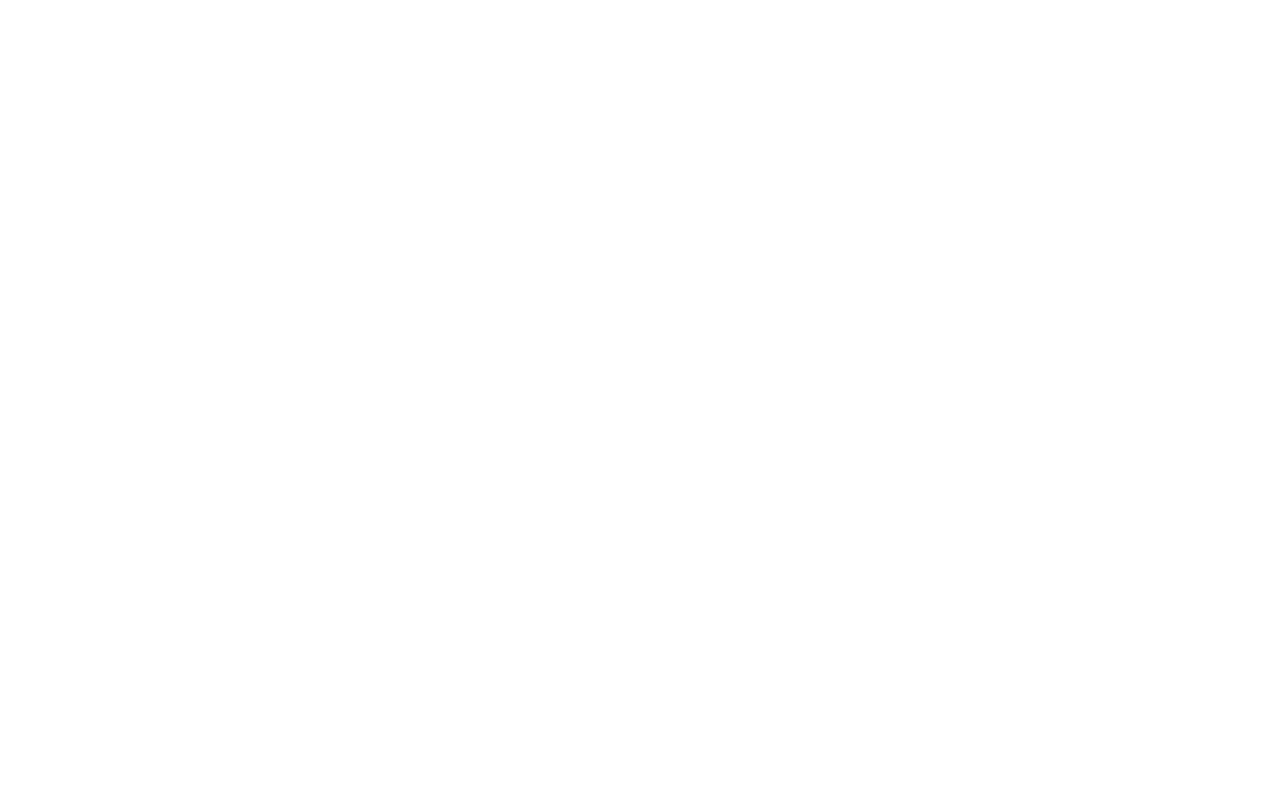
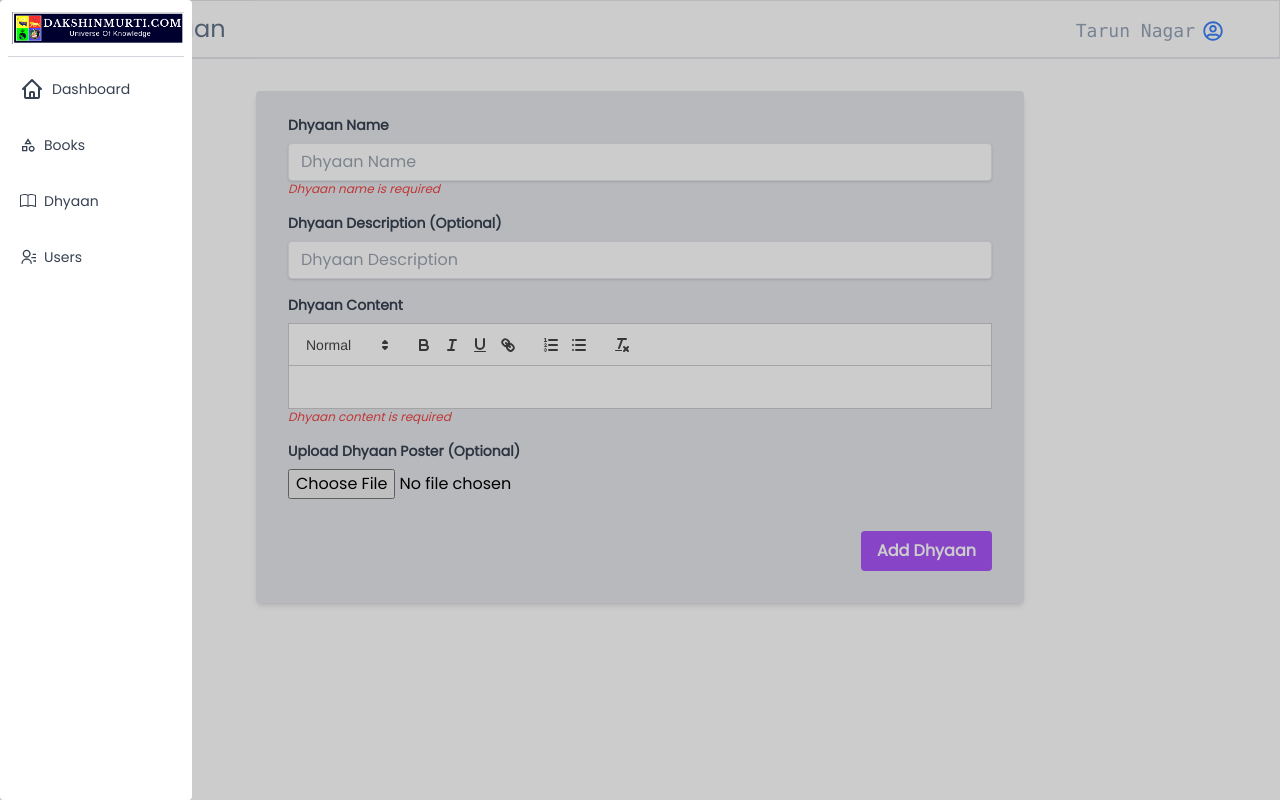
Before and after one commit to Vijay1907/POOJA, a React (Vite) app: page /add-dhyaan in a window 1280 px wide. Before the commit this address had no page. Built offline with nearby package versions, Linux system fonts and the light colour scheme.

Commit message:
add books done

```diff
--- a/package.json
+++ b/package.json
@@ -25,6 +25,7 @@
     "react-icons": "^4.11.0",
     "react-loader-spinner": "^5.3.4",
     "react-query": "^3.39.3",
+    "react-quill": "^2.0.0",
     "react-redux": "^8.1.2",
     "react-router-dom": "^6.15.0",
     "react-toastify": "^9.1.3",
--- a/src/App.jsx
+++ b/src/App.jsx
@@ -15,8 +15,8 @@ import UpdateSubject from "./Pages/Subject/UpdateSubject";
 // import {ReactQueryDevTools} from "react-query/devtools"
 import { ToastContainer } from 'react-toastify';
 import 'react-toastify/dist/ReactToastify.css';
-import AddMcqSubject from "./Pages/Mcq/AddMcqSubject";
-import McqSubject from "./Pages/Mcq/McqSubject";
+import AddDhyaan from "./Pages/Mcq/AddMcqSubject";
+import Dhyaan from "./Pages/Mcq/McqSubject";
 import AddMcq from "./Pages/Mcq/AddMcq";
 import AddMcqTest from "./Pages/Mcq/AddMcqTest";
 import ViewUserDetails from "./Pages/UserDetails/ViewUserDetails";
@@ -64,7 +64,15 @@ function App() {
           path="/dhyaan"
           element={
             <PrivateRoute>
-              <McqSubject />
+              <Dhyaan />
+            </PrivateRoute>
+          }
+        />
+        <Route
+          path="/add-dhyaan"
+          element={
+            <PrivateRoute>
+              <AddDhyaan />
             </PrivateRoute>
           }
         />
@@ -140,14 +148,7 @@ function App() {
             </PrivateRoute>
           }
         />
-        <Route
-          path="/add-mcqSubject"
-          element={
-            <PrivateRoute>
-              <AddMcqSubject />
-            </PrivateRoute>
-          }
-        />
+
         <Route
           path="/add-mcq/:id"
           element={
--- a/src/Pages/Mcq/AddMcqSubject.jsx
+++ b/src/Pages/Mcq/AddMcqSubject.jsx
@@ -1,22 +1,24 @@
-import  { useState } from 'react';
+import React, { useState } from 'react';
 import Navbar from '../../components/Navbar';
 import Sidebar from '../../components/Sidebar';
 import Cookies from 'js-cookie';
 import { privateRequest } from '../../configs/RequestMethod';
 import { toast } from 'react-toastify';
 import 'react-toastify/dist/ReactToastify.css';
+import 'react-quill/dist/quill.snow.css';
+import ReactQuill from 'react-quill';
 
-
-const AddMcqSubject = () => {
+const AddDhyaan = () => {
   const [image, setImage] = useState(null);
-  const [subjectName, setSubjectName] = useState("");
-
+  const [dhyaanName, setDhyaanName] = useState("");
+  const [dhyaanDescription, setDhyaanDescription] = useState(""); // Optional
+  const [editorContent, setEditorContent] = useState("");
 
   const submitImage = async () => {
     if (image) {
       const data = new FormData();
       data.append("file", image);
-      data.append("upload_preset", "dakshin_murti"); // Replace with your actual upload preset name
+      data.append("upload_preset", "dakshin_murti");
 
       try {
         const response = await fetch(
@@ -27,33 +29,7 @@ const AddMcqSubject = () => {
           }
         );
         const result = await response.json();
-        console.log(result);
-
-        // Here you can use result.url or result.secure_url to store the uploaded image URL
-        // in your state or send it to your backend.
-
-        // Now, create the payload object with subject data
-        const payload = {
-          subjectName: subjectName,
-          subjectPoster: result.secure_url // Use the uploaded image URL from Cloudinary response
-        };
-
-         // Retrieve the JWT token from cookies
-    const jwtToken = Cookies.get('jwtToken');
-
-        // Send the payload to your backend API using Axios
-        try {
-          const response = await privateRequest.post("/study/mcqSubject", payload , {
-            headers: {
-              Authorization: `Bearer ${jwtToken}` // Include the JWT token in the Authorization header
-            }
-          });
-          console.log(response.data);
-          toast.success('Subject added successfully!');
-        } catch (error) {
-          console.error(error);
-        }
-
+        return result.secure_url;
       } catch (error) {
         console.error(error);
       }
@@ -62,96 +38,112 @@ const AddMcqSubject = () => {
 
   const handleSubmit = async (e) => {
     e.preventDefault();
-    if (!subjectName || !image) {
-      toast.error('All fields are required');
+    if (!dhyaanName || !editorContent) {
+      toast.error('Dhyaan Name and Content are required');
       return;
     }
 
-    // Call the function to upload image to Cloudinary
-    await submitImage();
+    const imageUrl = await submitImage();
 
-    // Clear form fields after submission
-    setSubjectName("");
-    setImage(null);
+    const payload = {
+      dhyaanName: dhyaanName,
+      dhyaanDescription: dhyaanDescription, // Optional
+      dhyaanContent: editorContent,
+      dhyaanPoster: imageUrl || "" // Optional image upload
+    };
+
+    const jwtToken = Cookies.get('jwtToken');
+
+    try {
+      const response = await privateRequest.post("/dhyaan/add", payload, {
+        headers: {
+          Authorization: `Bearer ${jwtToken}`
+        }
+      });
+      toast.success('Dhyaan added successfully!');
+      setDhyaanName("");
+      setDhyaanDescription("");
+      setEditorContent("");
+      setImage(null);
+    } catch (error) {
+      console.error(error);
+      toast.error('Failed to add Dhyaan');
+    }
   };
-
-
 
   return (
     <div>
-      <Navbar title={"Add MCQ Subject"} />
+      <Navbar title={"Add Dhyaan"} />
       <Sidebar />
 
-      <div className="w-full max-w-xl m-auto mt-8 ">
-        <form
-          className="bg-gray-200 shadow-md rounded px-8 pt-6 pb-8 mb-4"
-          onSubmit={handleSubmit}
-        >
-          <div className="mb-8">
+      <div className="w-full max-w-3xl m-auto mt-8">
+        <form className="bg-gray-200 shadow-md rounded px-8 pt-6 pb-8 mb-4" onSubmit={handleSubmit}>
+          <div className="mb-4">
             <label className="block text-gray-700 text-sm font-bold mb-2">
-              Subject Name
+              Dhyaan Name
             </label>
             <input
               className="shadow appearance-none border rounded w-full py-2 px-3 text-gray-700 leading-tight focus:outline-none focus:shadow-outline"
               type="text"
-              placeholder="Subject Name"
-              value={subjectName}
-              onChange={(e) => setSubjectName(e.target.value)}
+              placeholder="Dhyaan Name"
+              value={dhyaanName}
+              onChange={(e) => setDhyaanName(e.target.value)}
             />
-            {!subjectName && (
-  <p className="text-red-500 text-xs italic">Subject name is required</p>
-)}
+            {!dhyaanName && <p className="text-red-500 text-xs italic">Dhyaan name is required</p>}
           </div>
 
-          <div className="flex items-center mb-8 justify-center w-full h-40 border-2 border-gray-300 border-dashed rounded-lg cursor-pointer bg-gray-50 dark:hover:bg-gray-800 dark:bg-gray-700 hover:bg-gray-100 dark:border-gray-600 dark:hover:border-gray-500 dark:hover:bg-gray-600">
-            {/* <div className="bg-white rounded p-3 opacity-90 flex flex-col items-center justify-center pt-5 pb-6">
-              <svg
-                aria-hidden="true"
-                className="w-10 h-10 mb-3 text-gray-400"
-                fill="none"
-                stroke="currentColor"
-                viewBox="0 0 24 24"
-                xmlns="http://www.w3.org/2000/svg"
-              >
-                <path
-                  strokeLinecap="round"
-                  strokeLinejoin="round"
-                  strokeWidth="2"
-                  d="M7 16a4 4 0 01-.88-7.903A5 5 0 1115.9 6L16 6a5 5 0 011 9.9M15 13l-3-3m0 0l-3 3m3-3v12"
-                ></path>
-              </svg>
-              <p className="mb-2 text-sm text-gray-500 dark:text-gray-400">
-                <span className="font-semibold">Click to upload</span>
-              </p>
-              <p className="text-xs text-gray-500 dark:text-gray-400">
-                SVG, PNG, JPG or GIF (MAX. 800x400px)
-              </p>
-            </div> */}
+          <div className="mb-4">
+            <label className="block text-gray-700 text-sm font-bold mb-2">
+              Dhyaan Description (Optional)
+            </label>
+            <input
+              className="shadow appearance-none border rounded w-full py-2 px-3 text-gray-700 leading-tight focus:outline-none focus:shadow-outline"
+              type="text"
+              placeholder="Dhyaan Description"
+              value={dhyaanDescription}
+              onChange={(e) => setDhyaanDescription(e.target.value)}
+            />
+          </div>
+
+          <div className="mb-4">
+            <label className="block text-gray-700 text-sm font-bold mb-2">
+              Dhyaan Content
+            </label>
+            <ReactQuill
+              theme="snow"
+              value={editorContent}
+              onChange={setEditorContent}
+              className="bg-white"
+            />
+            {!editorContent && <p className="text-red-500 text-xs italic">Dhyaan content is required</p>}
+          </div>
+
+          <div className="mb-8">
+            <label className="block text-gray-700 text-sm font-bold mb-2">
+              Upload Dhyaan Poster (Optional)
+            </label>
+            <input
+              type="file"
+              accept="image/*"
+              onChange={(e) => setImage(e.target.files[0])}
+            />
             {image && (
               <div>
                 <img
-                  className="max-h-[9rem] object-contain"
-                  src={URL.createObjectURL(image)} // Display the selected image
+                  className="max-h-40 object-contain mt-4"
+                  src={URL.createObjectURL(image)}
                   alt="Uploaded"
                 />
               </div>
             )}
-            <input
-              type="file"
-              accept="image/*"
-              className=""
-              onChange={(e) => setImage(e.target.files[0])}
-            />
-            {!image && (
-  <p className="text-red-500 text-xs italic">Image is required</p>
-)}
           </div>
+
           <div className="flex items-center justify-end">
             <button
-              className="bg-purple-500 hover:bg-blue-700 text-white font-bold py-2 px-4 rounded focus:outline-none focus:shadow-outline"
+              className="bg-purple-500 hover:bg-purple-700 text-white font-bold py-2 px-4 rounded focus:outline-none focus:shadow-outline"
               type="submit"
             >
-              Add Mcq Subject
+              Add Dhyaan
             </button>
           </div>
         </form>
@@ -160,4 +152,4 @@ const AddMcqSubject = () => {
   );
 };
 
-export default AddMcqSubject;
+export default AddDhyaan;
--- a/src/Pages/Mcq/McqSubject.jsx
+++ b/src/Pages/Mcq/McqSubject.jsx
@@ -8,7 +8,7 @@ import { privateRequest } from '../../configs/RequestMethod'
 import { useEffect, useState } from 'react'
 import { toast } from 'react-toastify'
 
-const McqSubject = () => {
+const Dhyaan = () => {
 
   const [subjectsList, setSubjectList] = useState([])
   const [isLoading, setIsLoading] = useState(false)
@@ -60,14 +60,14 @@ const McqSubject = () => {
 
   return (
     <div>
-      <Navbar title={"MCQ Subject"} />
+      <Navbar title={"Dhyaan"} />
       <Sidebar />
       {isLoading === true ? ('Loading ....') : (
         <>
           <div className="flex justify-end mr-4 mt-4">
-            <Link to='/add-mcqSubject'>
+            <Link to='/add-dhyaan'>
               <button className="bg-purple-500 hover:bg-blue-700 text-white font-bold py-2 px-4 rounded focus:outline-none focus:shadow-outline" type="button">
-                Add MCQ Subject
+                Add Dhyaan
               </button>
             </Link>
           </div>
@@ -135,4 +135,4 @@ const McqSubject = () => {
   )
 }
 
-export default McqSubject
+export default Dhyaan
```
Also changed, not shown: 1 other file (tests, documents, lock files or other folders).
